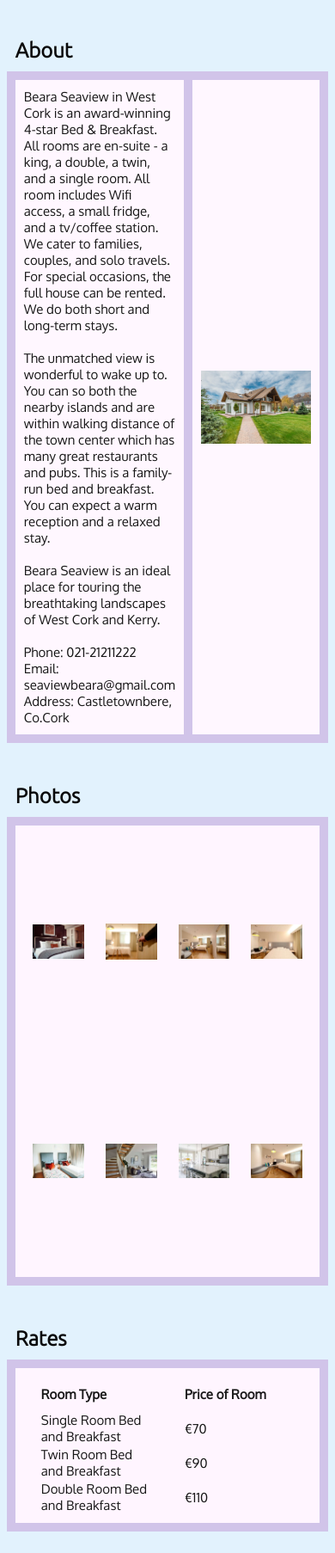
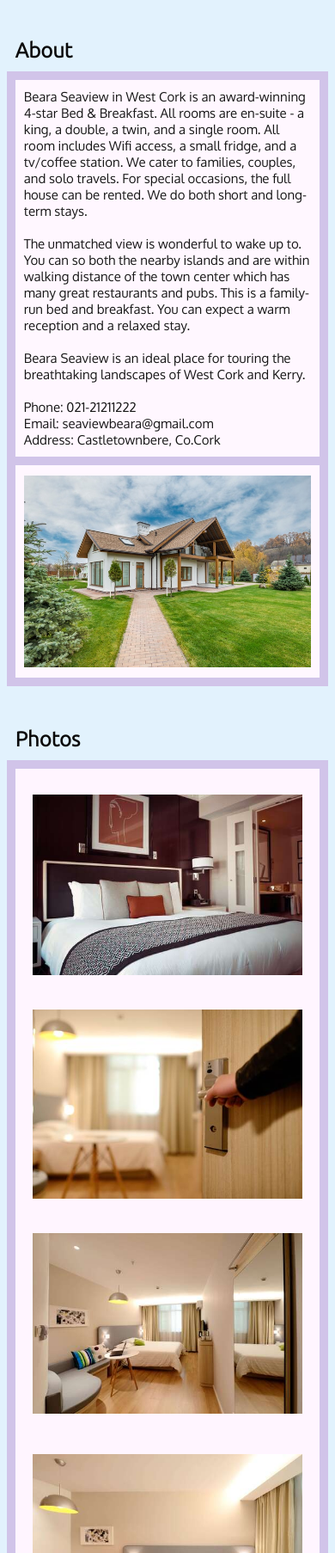
Before and after one commit to Code-Institute-Submissions/declanosullivan-beara-seaview-bed-and-breakfast_OctResub, a plain HTML site: page index.html in a window 390 px wide. Shown: the part 194-2000 px from the top of the page at 86% size. Drawn offline with Linux system fonts and the light colour scheme.

Commit message:
Add media queries for responsiveness

```diff
--- a/assets/css/style.css
+++ b/assets/css/style.css
@@ -238,3 +238,17 @@ footer {
   padding: 5%;
   color: rgb(209, 196, 233);;
 }
+
+/*Media queries for responsiveness*/
+
+@media all and (max-width: 600px) {
+  .grid-container {
+    grid-template-columns:auto;
+  }
+  .reviews-container{
+    grid-template-columns:auto;
+  }
+  .gallery-container{
+    grid-template-columns:auto;
+  }
+}
```
